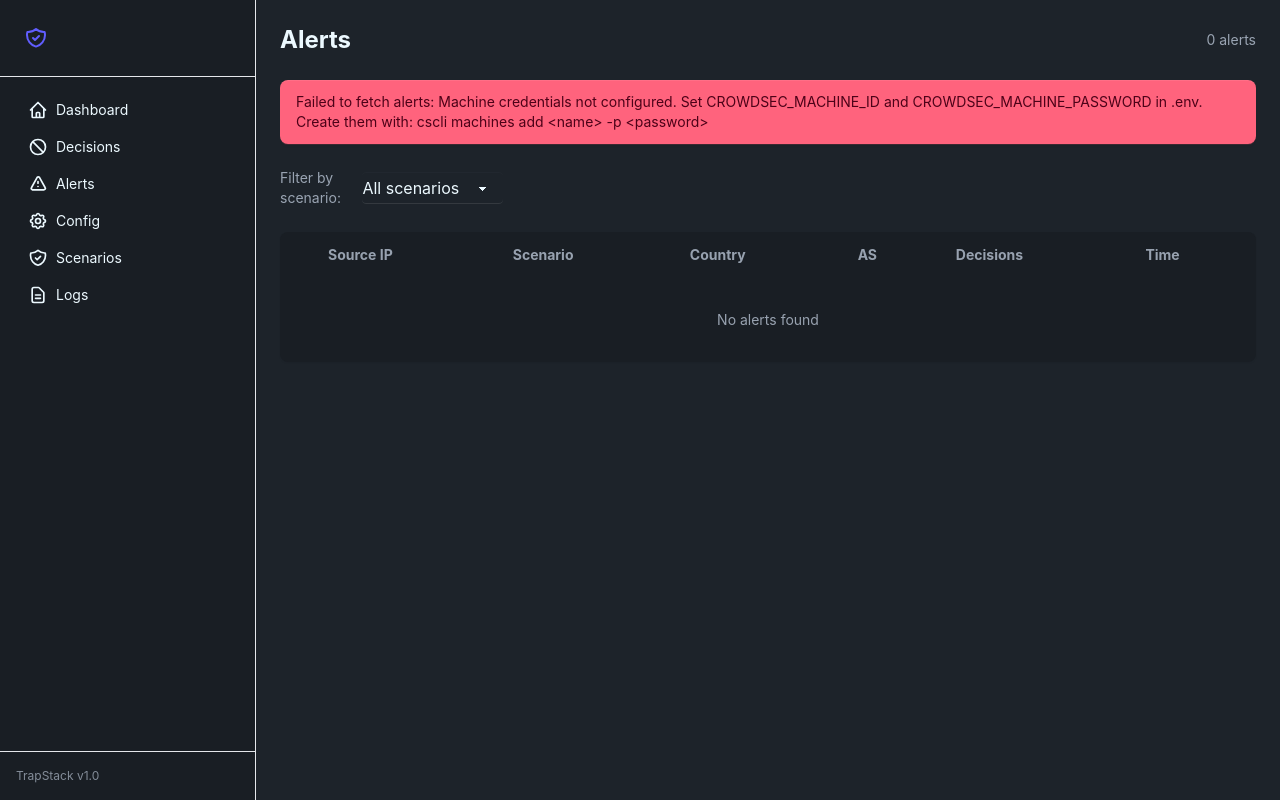
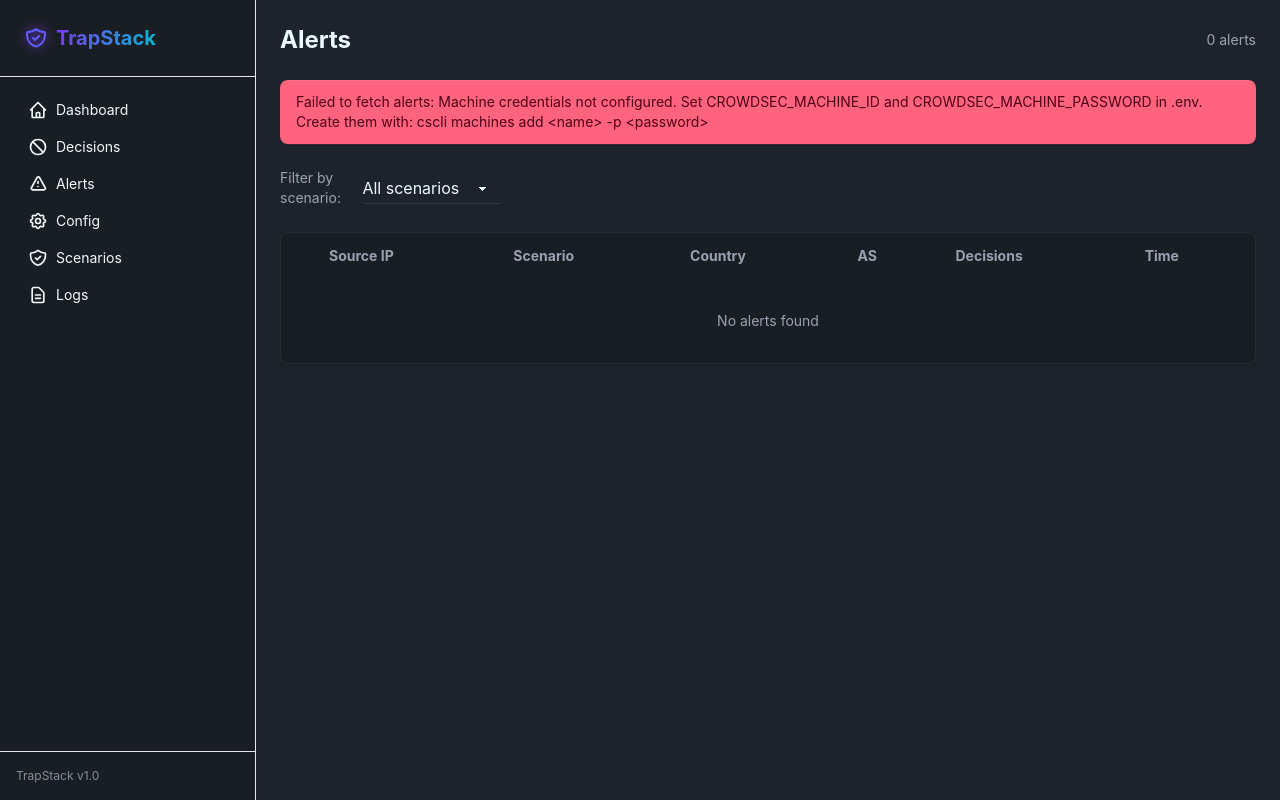
Before and after one commit to W1talka/TrapStack, a FastAPI app: page /alerts/ in a window 1280 px wide. Run offline with FastAPI, Linux system fonts and the light colour scheme; some libraries are stand-ins or nearby versions.

Commit message:
Fix gradient text and glow CSS using explicit colors instead of CSS vars
The oklch(var(--p)) and bg-clip-text with DaisyUI CSS variables produced
invisible text. Switch to explicit hex/rgba colors for gradient branding
and glow effects.

Co-Authored-By: Claude Opus 4.6 <noreply@anthropic.com>

```diff
--- a/app/templates/base.html
+++ b/app/templates/base.html
@@ -18,23 +18,23 @@
 
         /* Card polish */
         .card {
-            border: 1px solid oklch(var(--bc) / 0.06);
-            box-shadow: 0 4px 24px oklch(0 0 0 / 0.15);
+            border: 1px solid rgba(255 255 255 / 0.06);
+            box-shadow: 0 4px 24px rgba(0 0 0 / 0.15);
         }
 
         /* Table row hover */
         .table tbody tr { transition: background-color 0.15s ease; }
 
         /* Subtle glows */
-        .badge-error { box-shadow: 0 0 8px oklch(var(--er) / 0.3); }
-        .btn-primary { box-shadow: 0 0 12px oklch(var(--p) / 0.25); }
-        .btn-error { box-shadow: 0 0 12px oklch(var(--er) / 0.2); }
+        .badge-error { box-shadow: 0 0 8px rgba(248 114 114 / 0.3); }
+        .btn-primary { box-shadow: 0 0 12px rgba(124 58 237 / 0.35); }
+        .btn-error { box-shadow: 0 0 12px rgba(248 114 114 / 0.2); }
 
         /* Scrollbar */
         ::-webkit-scrollbar { width: 6px; height: 6px; }
         ::-webkit-scrollbar-track { background: transparent; }
-        ::-webkit-scrollbar-thumb { background: oklch(var(--bc) / 0.15); border-radius: 3px; }
-        ::-webkit-scrollbar-thumb:hover { background: oklch(var(--bc) / 0.25); }
+        ::-webkit-scrollbar-thumb { background: rgba(255 255 255 / 0.1); border-radius: 3px; }
+        ::-webkit-scrollbar-thumb:hover { background: rgba(255 255 255 / 0.2); }
 
         /* Smooth scroll */
         main { scroll-behavior: smooth; }
@@ -81,7 +81,7 @@
                     </label>
                 </div>
                 <div class="flex-1">
-                    <span class="text-lg font-bold bg-gradient-to-r from-primary to-secondary bg-clip-text text-transparent">TrapStack</span>
+                    <span class="text-lg font-bold bg-gradient-to-r from-[#7c3aed] to-[#06b6d4] bg-clip-text text-transparent">TrapStack</span>
                 </div>
             </div>
 
@@ -96,10 +96,10 @@
             <aside class="w-64 bg-base-200 border-r border-base-300 flex flex-col min-h-full">
                 <div class="p-6 border-b border-base-300">
                     <h1 class="text-xl font-bold flex items-center gap-2">
-                        <svg class="w-6 h-6 text-primary drop-shadow-[0_0_6px_oklch(var(--p))]" fill="none" stroke="currentColor" viewBox="0 0 24 24">
+                        <svg class="w-6 h-6 text-primary drop-shadow-[0_0_6px_#7c3aed]" fill="none" stroke="currentColor" viewBox="0 0 24 24">
                             <path stroke-linecap="round" stroke-linejoin="round" stroke-width="2" d="M9 12l2 2 4-4m5.618-4.016A11.955 11.955 0 0112 2.944a11.955 11.955 0 01-8.618 3.04A12.02 12.02 0 003 9c0 5.591 3.824 10.29 9 11.622 5.176-1.332 9-6.03 9-11.622 0-1.042-.133-2.052-.382-3.016z"/>
                         </svg>
-                        <span class="bg-gradient-to-r from-primary to-secondary bg-clip-text text-transparent">TrapStack</span>
+                        <span class="bg-gradient-to-r from-[#7c3aed] to-[#06b6d4] bg-clip-text text-transparent">TrapStack</span>
                     </h1>
                 </div>
                 <ul class="menu flex-1 p-4 gap-1 [&_a]:transition-all [&_a]:duration-200">
```
